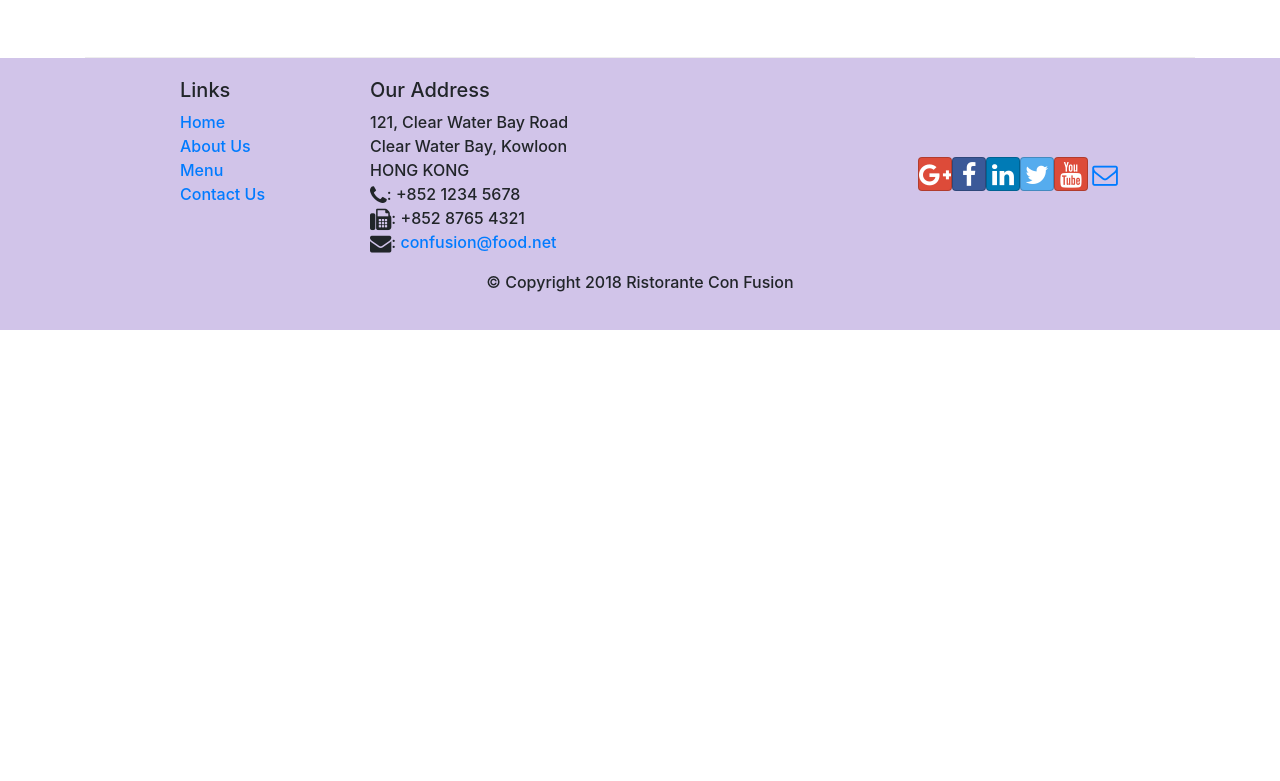
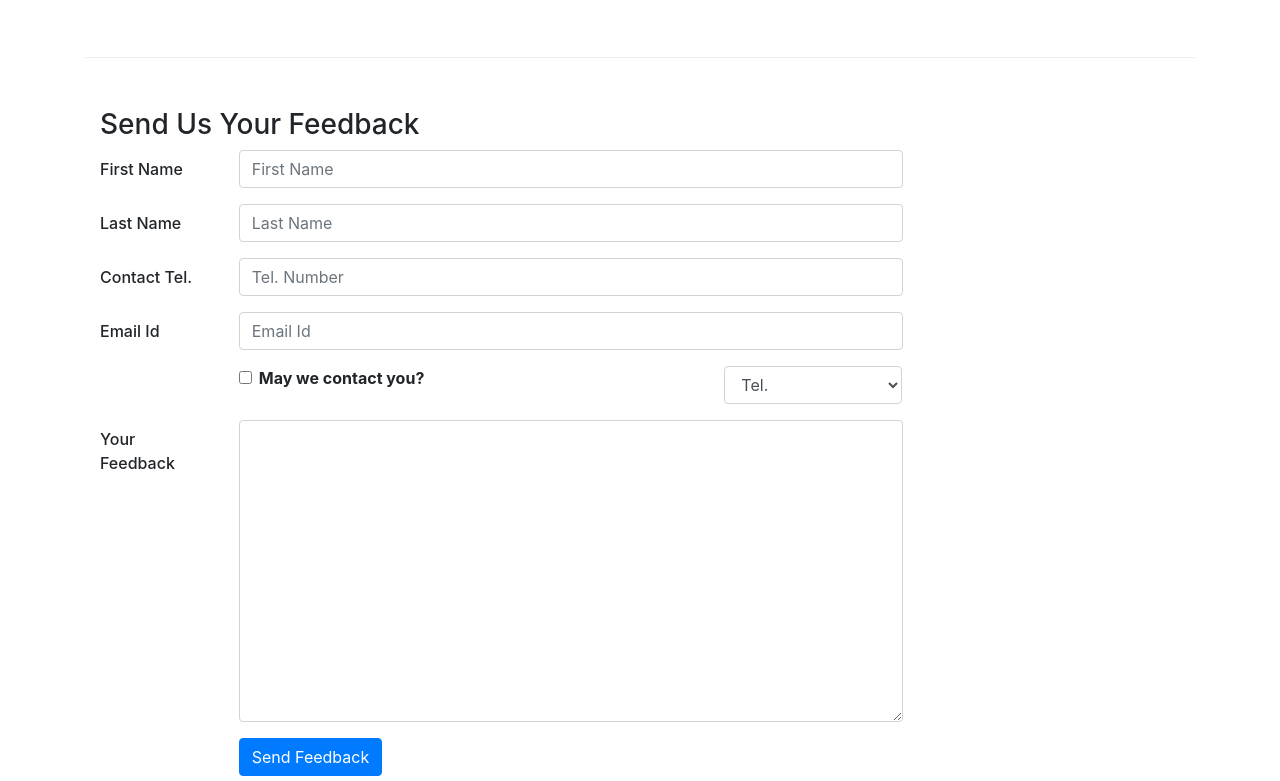
Before and after one commit to adarshRaj7/confusionReact, a React (Create React App) app: page /contactus in a window 1280 px wide. Shown: the part 739-1520 px from the top of the page. Before the commit the page ends 1069 px from the top, so only its background shows below. Built offline with nearby package versions, Linux system fonts and the light colour scheme.

Commit message:
Controlled Forms

```diff
--- a/src/components/ContactComponent.js
+++ b/src/components/ContactComponent.js
@@ -1,7 +1,39 @@
-import React from 'react';
-import { Breadcrumb, BreadcrumbItem} from 'reactstrap';
+import React, {Component} from 'react';
+import { Breadcrumb, BreadcrumbItem , Button, Form, FormGroup, Label, Input, Col} from 'reactstrap';
 import {Link} from 'react-router-dom'
-function Contact(props) {
+class Contact extends Component {
+    constructor(props)
+    {
+        super(props);
+        this.state={
+            firstname: '',
+            lastname: '',
+            telnum: '',
+            email:'',
+            agree: false,
+            contactType: "Tel",
+            message:''
+        }
+        this.handleSubmit=this.handleSubmit.bind(this);
+        this.handleInputChange=this.handleInputChange.bind(this);
+    }
+
+    handleInputChange(event){
+        const target=event.target;
+        const value=target.type==='checkbox'? target.checked:target.value;
+        const name=target.name;
+        this.setState({
+            [name]: value
+        });
+    }
+
+    handleSubmit(event){
+        console.log("Current State is: "+JSON.stringify(this.state));
+        alert("Curretn State is"+JSON.stringify(this.state));
+        event.preventDefault();
+    }
+
+    render(){
     return(
         <div className="container">
             <div className="container">
@@ -43,8 +75,81 @@ function Contact(props) {
                     </div>
                 </div>
             </div>
+            <div className='row row-content' >
+                <div className='col-12'>
+                    <h3>Send Us Your Feedback</h3>
+                </div>
+                <div className='col-12 col-md-9'>
+                    <Form onSubmit={this.handleSubmit}>
+                        <FormGroup row>
+                            <Label htmlFor="firstname" md={2}>First Name</Label>
+                            <Col md={10}>
+                                <Input type="text" id="firstname" name="firstname" placeholder="First Name" value={this.state.firstname} onChange={this.handleInputChange}></Input>
+                            </Col>
+                        </FormGroup>
+
+                        <FormGroup row>
+                            <Label htmlFor="lastname" md={2}>Last Name</Label>
+                            <Col md={10}>
+                                <Input type="text" id="lastname" name="lastname" placeholder="Last Name" value={this.state.lastname} onChange={this.handleInputChange}></Input>
+                            </Col>
+                        </FormGroup>
+
+                        <FormGroup row>
+                            <Label htmlFor="telnum" md={2}>Contact Tel.</Label>
+                            <Col md={10}>
+                                <Input type="tel" id="telnum" name="telnum" placeholder="Tel. Number" value={this.state.telnum} onChange={this.handleInputChange}></Input>
+                            </Col>
+                        </FormGroup>
+
+                        <FormGroup row>
+                            <Label htmlFor="email" md={2}>Email Id</Label>
+                            <Col md={10}>
+                                <Input type="email" id="email" name="email" placeholder="Email Id" value={this.state.email} onChange={this.handleInputChange}></Input>
+                            </Col>
+                        </FormGroup>
+
+                        <FormGroup row>
+                            <Col md={{size: 6 , offset: 2}}>
+                                <FormGroup check>
+                                    <Label check>
+                                        <Input type="checkbox" name="agree"
+                                        checked={this.state.agree} onChange={this.handleInputChange}></Input>
+                                        {" "}
+                                        <strong>May we contact you?</strong>
+                                    </Label>
+                                </FormGroup>
+                            </Col>
+                            <Col md={{size: 3 , offset: 1}}>
+                                <Input type="select" name="contactType" value={this.state.contactType} onChange={this.handleInputChange}>
+                                    <option>Tel.</option>
+                                    <option>Email</option>
+                                </Input>
+                            </Col>
+                            {/* <Label htmlFor="firstname" md={2}>First Name</Label>
+                            <Col md={10}>
+                                <Input type="text" id="firstname" name="firstname" placeholder="First Name" value={this.state.firstname}></Input>
+                            </Col> */}
+                        </FormGroup>
+
+                        <FormGroup row>
+                            <Label htmlFor="message" md={2}>Your Feedback</Label>
+                            <Col md={10}>
+                                <Input type="textarea" id="message" name="message" rows="12" value={this.state.message} onChange={this.handleInputChange}></Input>
+                            </Col>
+                        </FormGroup>
+
+                        <FormGroup row>
+                            <Col md={{size:10, offset:2}}>
+                                <Button type="submit" color="primary">Send Feedback</Button>
+                            </Col>
+                        </FormGroup>
+                    </Form>
+                </div>
+            </div>
         </div>
     );
+    }
 }
 
 export default Contact;
```
